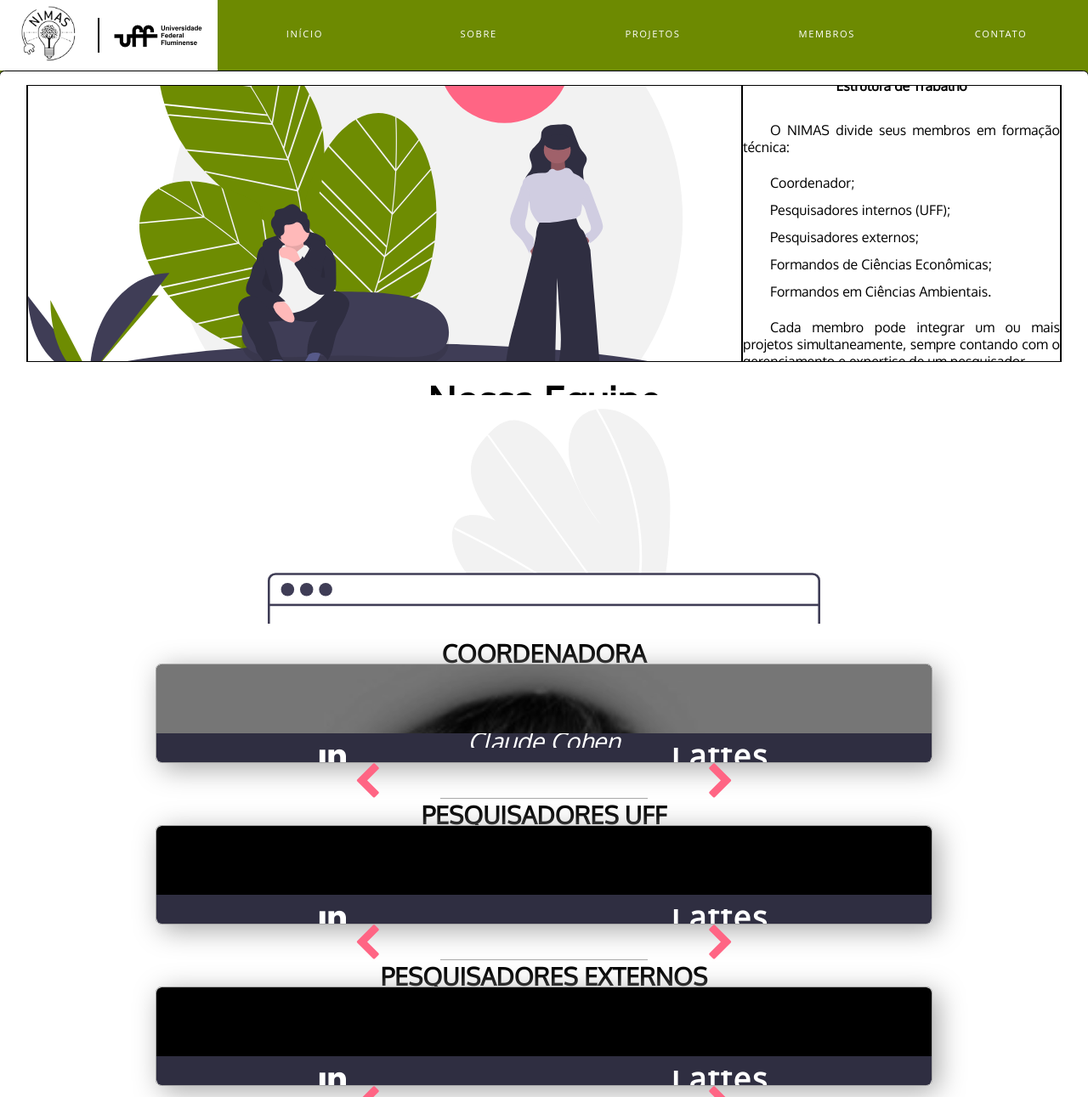
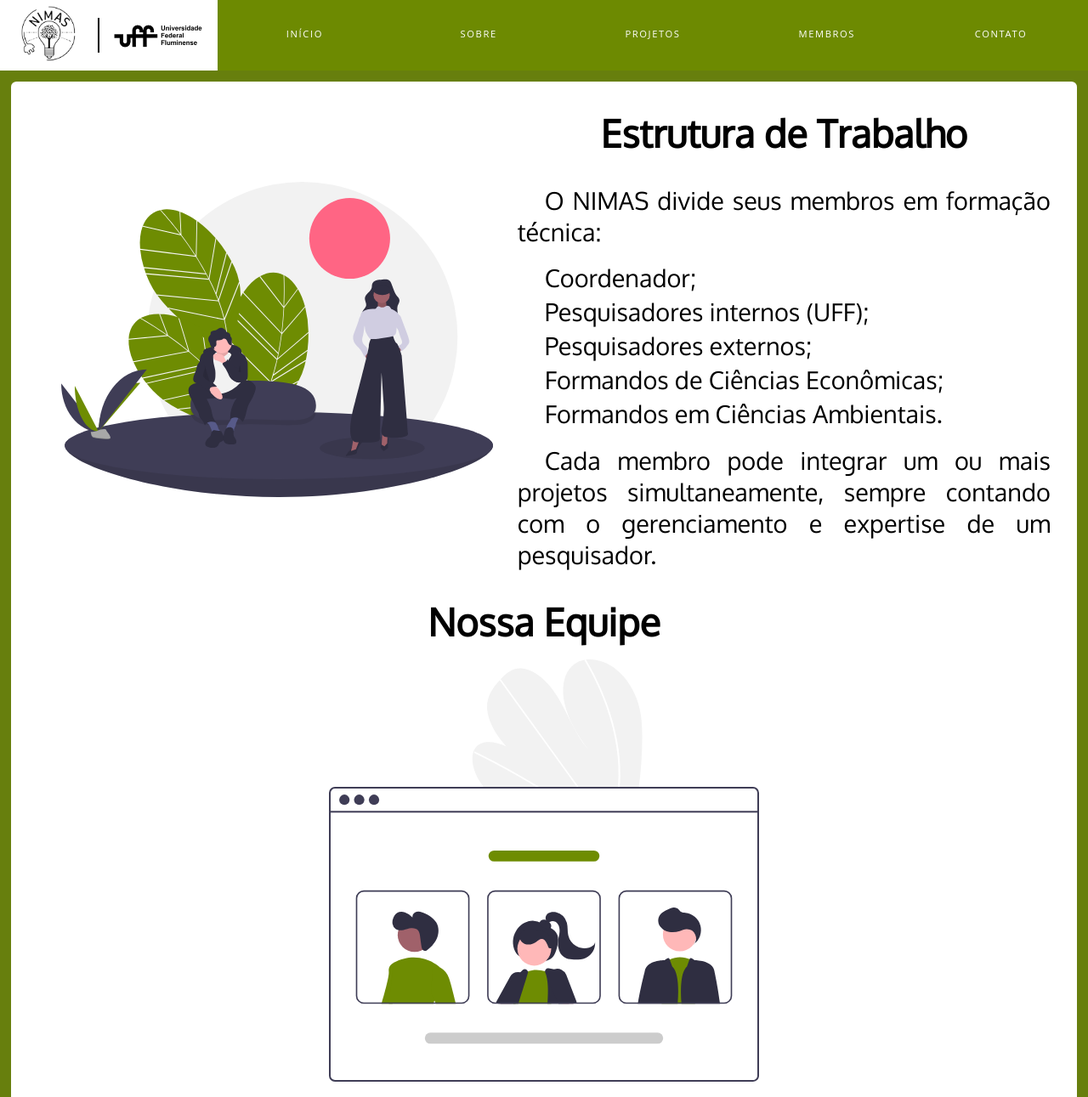
Before and after one commit to nimasuff/site-institucional, a PHP site: page /membros.html in a window 1280 px wide. Shown: the top 1291 px of the page at 85% size. Run offline with PHP 8.4, Linux system fonts and the light colour scheme.

Commit message:
Começo a realização da versão Desktop

```diff
--- a/membros.css
+++ b/membros.css
@@ -55,14 +55,17 @@ article {
         flex-direction: column;
         align-items: center;
         width: 95%;
-        height: max-content;
+        height: auto;
 
         background-color: var(--cor-primaria-clara);
-
     }
         .image-header {
             display: flex;
+            flex-direction: column;
             justify-content: center;
+            align-items: center;
+            width: 90%;
+            margin: 0 auto;
         }
             .image-header img{
                 width: 100%;
@@ -71,7 +74,7 @@ article {
             display: flex;
             flex-direction: column;
             justify-content: space-evenly;
-            height: min-content;
+            height: auto;
             width: 100%;
         }
             .conteudo-header h1{
@@ -120,59 +123,31 @@ article {
                 transform: scaleX(1);
                 transform-origin: left;
             }
+    article main {
+        display: flex;
+        flex-direction: column;
+    }
 
 @media (min-width: 800px){
-    article{
-        display: flex;
-        align-items: center;
-        flex-direction: column;
-        width: 100%;
-        height: 200vh;
-
-        margin-top: 5.2rem;
-
-        border: solid black 1px;
+*{
+    overflow-y: hidden;
+}
+html{
+    overflow-y: visible;
+}
+    article {
+        width: 98%;
+        margin-top: 6rem;
     }
         article header{
-            width: 95%;
-            height: 100vh;
-
-            display: flex;
             flex-direction: row;
-            justify-content: space-evenly;
-
-            border: solid black 1px;
         }
-            article header .image-header{
-                background-color: transparent;
-
-                border: solid black 1px;
-            }
-                .image-header img{
-                    height: 80vh;
-                }
-            article header .conteudo-header{
-                display: flex;
-                flex-direction: column;
-                justify-content: space-around;
-                background-color: transparent;
-
-                width: 32%;
-                border: solid black 1px;
-            }
-                .conteudo-header h1{
-
-                    font-size: var(--fonte-tamanho-header);
-                }
-                .conteudo-header p{
-                    font-size: var(--fonte-tamanho-normal);
-
-                    word-wrap: break-word;
-                }
-                .conteudo-header ul li{
-                    font-size: var(--fonte-tamanho-normal);
-
-                }
+        .conteudo-header ul li{
+            line-height: 2.5rem;
+        }
+        .image-header img{
+            width: 90%;
+        }
 }
 /*__________________________________________________________*/
 /*FORMATAÇÃO DO MAIN ARTICLE*/
@@ -308,3 +283,16 @@ article {
                         .botoes-selecao i:focus{
                             color: var(--cor-primaria-escura);
                         }
+@media (min-width: 800px){
+    #seletores{
+        flex-direction: row;
+        height: 100vh;
+    }
+        .formacao{
+            width: 50rem;
+        }
+    main{
+        flex-direction: row;
+    }
+
+}
--- a/membros.html
+++ b/membros.html
@@ -60,10 +60,12 @@
             </div>
         </header>
         <main>
-            <h2>Nossa Equipe</h2>
-            <div class="image-header">
-                <img src="img/membros-page/team-page.svg" alt="desenho de time">
-            </div>
+            <aside>
+                <h2>Nossa Equipe</h2>
+                <div class="image-header">
+                    <img src="img/membros-page/team-page.svg" alt="desenho de time">
+                </div>
+            </aside>
             <section id="seletores">
 
                 <div class="formacao">
```
